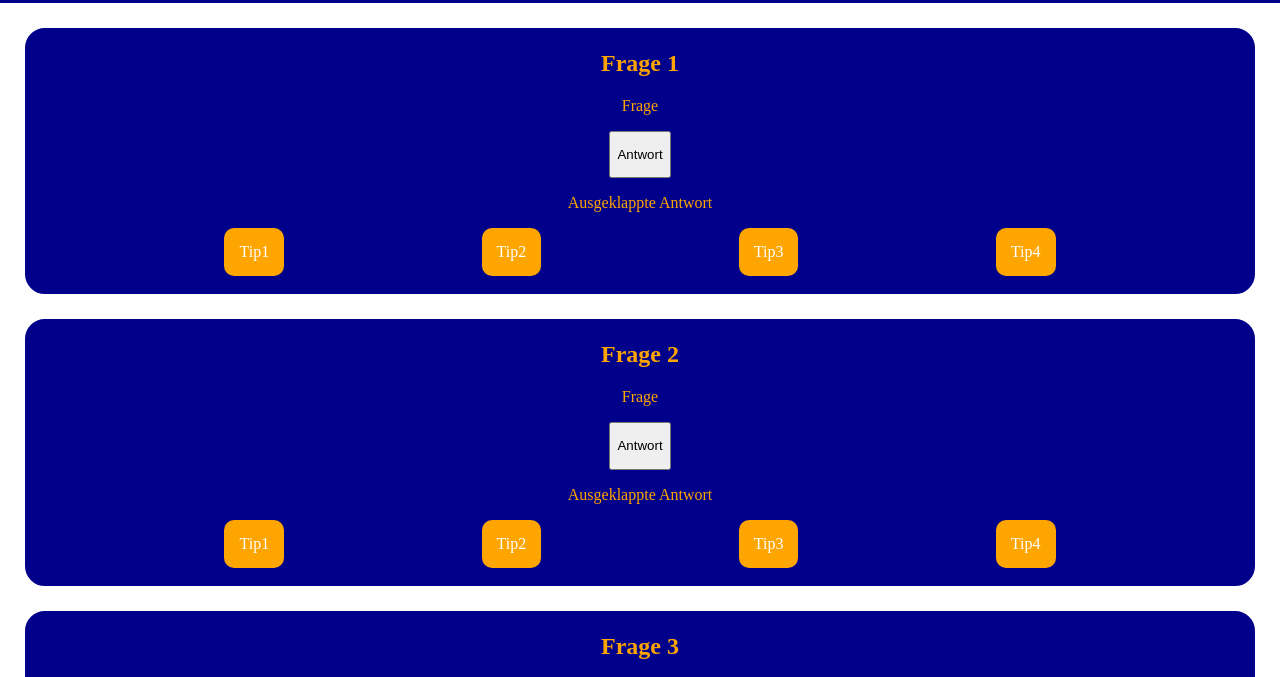
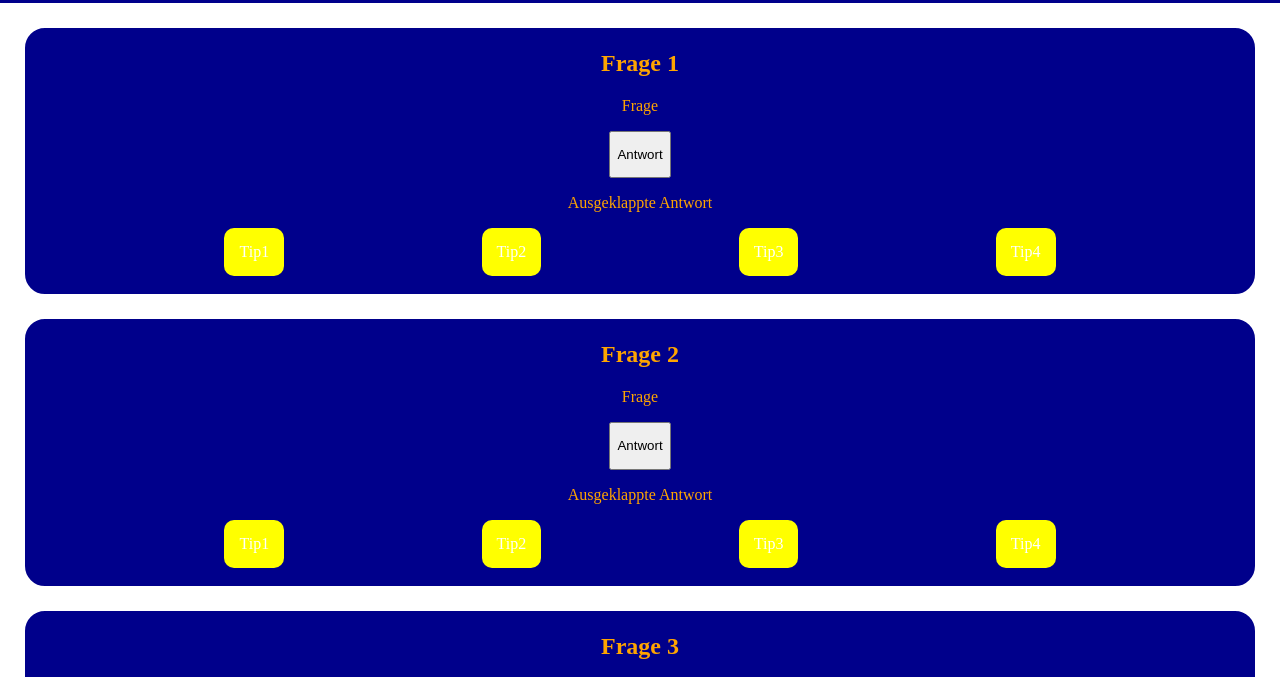
Before and after one commit to schulztobi/Quiz-App, a plain HTML site: page index.html in a window 1280 px wide. Shown: the part 81-758 px from the top of the page. Drawn offline with Linux system fonts and the light colour scheme.

Commit message:
fontsize and background color changed to yellow

```diff
--- a/styles.css
+++ b/styles.css
@@ -80,8 +80,9 @@ img {
     margin: 15px;
 }
 .tip {
+    font-size: 20;
     padding: 15px;
-    background-color: orange;
+    background-color: yellow;
     color: white;
     border-radius: 10px;
 }
```
